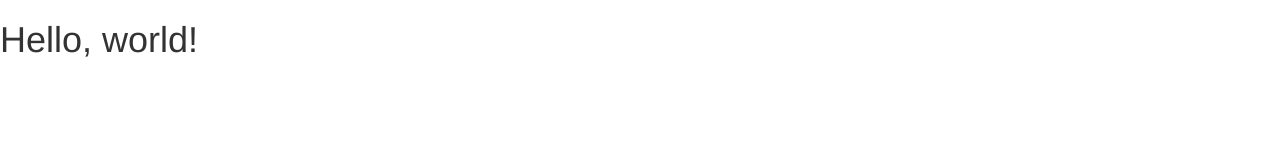
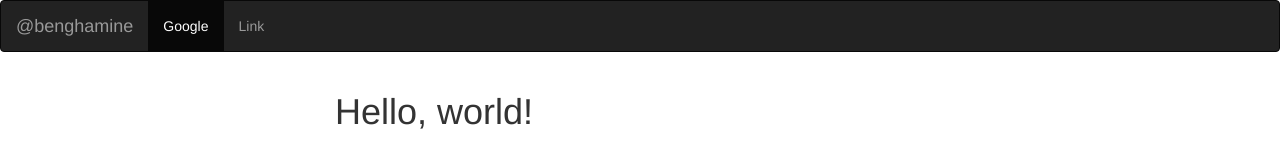
Before and after one commit to dunphyben/firehose-git, a plain HTML site: page index.html in a window 1280 px wide. Drawn offline with nearby package versions, Linux system fonts and the light colour scheme.

Commit message:
Add bootstrap html styles to index

```diff
--- a/index.html
+++ b/index.html
@@ -14,7 +14,38 @@
     <![endif]-->
   </head>
   <body>
+
+<nav class="navbar navbar-inverse" role="navigation">
+  <!-- Brand and toggle get grouped for better mobile display -->
+  <div class="navbar-header">
+    <button type="button" class="navbar-toggle" data-toggle="collapse" data-target="#bs-example-navbar-collapse-1">
+      <span class="sr-only">Toggle navigation</span>
+      <span class="icon-bar"></span>
+      <span class="icon-bar"></span>
+      <span class="icon-bar"></span>
+    </button>
+    <a class="navbar-brand" href="index.html">@benghamine</a>
+  </div>
+
+  <!-- Collect the nav links, forms, and other content for toggling -->
+  <div class="collapse navbar-collapse" id="bs-example-navbar-collapse-1">
+    <ul class="nav navbar-nav">
+      <li class="active"><a href="http://www.google.com">Google</a></li>
+      <li><a href="#">Link</a></li>
+    </ul>
+
+  </div><!-- /.navbar-collapse -->
+</nav>
+
+
+
+
+
+
+
+  <div class=".col-xs-6 col-xs-offset-3 col-sm-3 col-sm-offset1">
     <h1>Hello, world!</h1>
+  </div>
 
     <!-- jQuery (necessary for Bootstrap's JavaScript plugins) -->
     <script src="https://code.jquery.com/jquery.js"></script>
```
